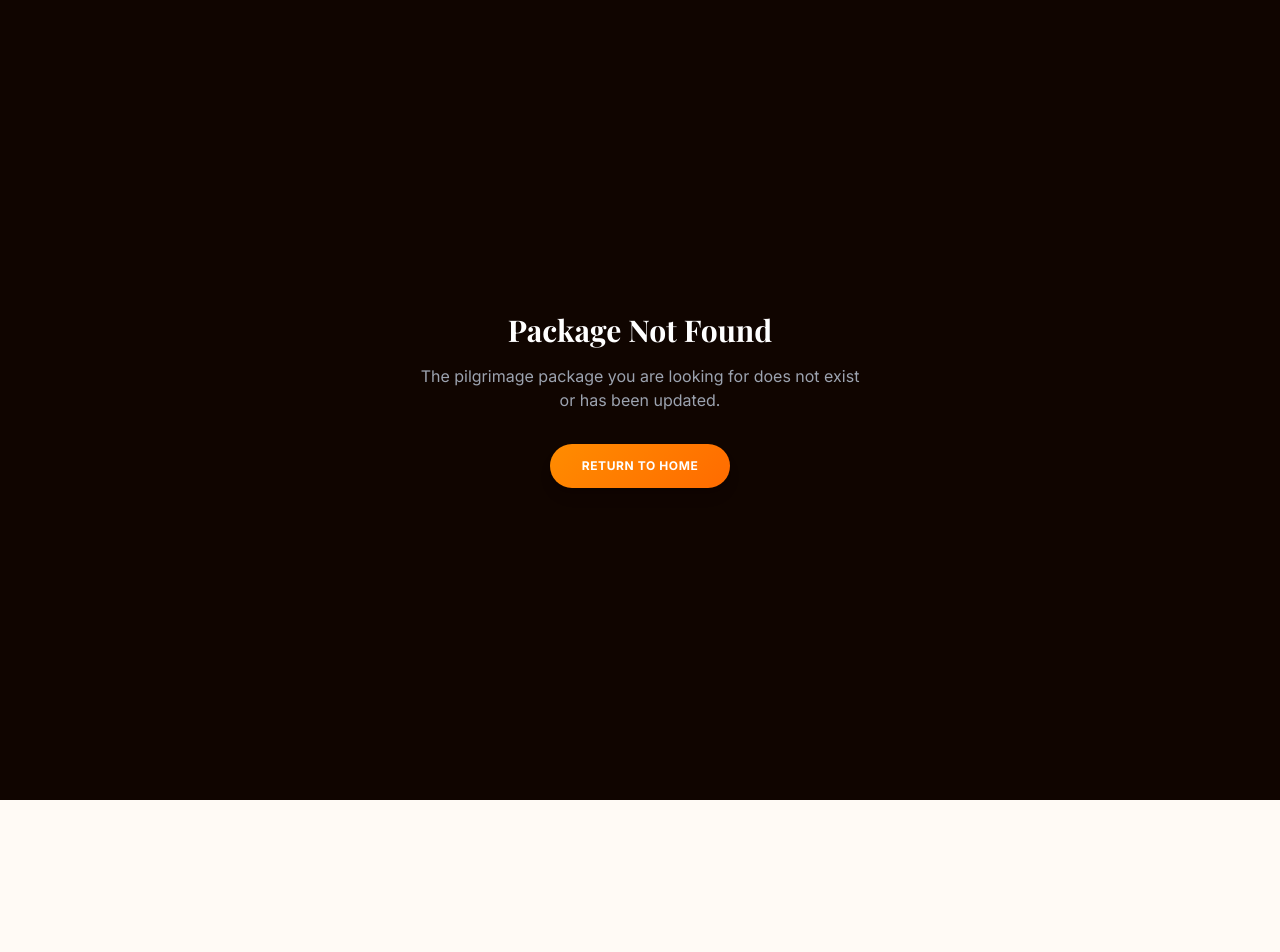
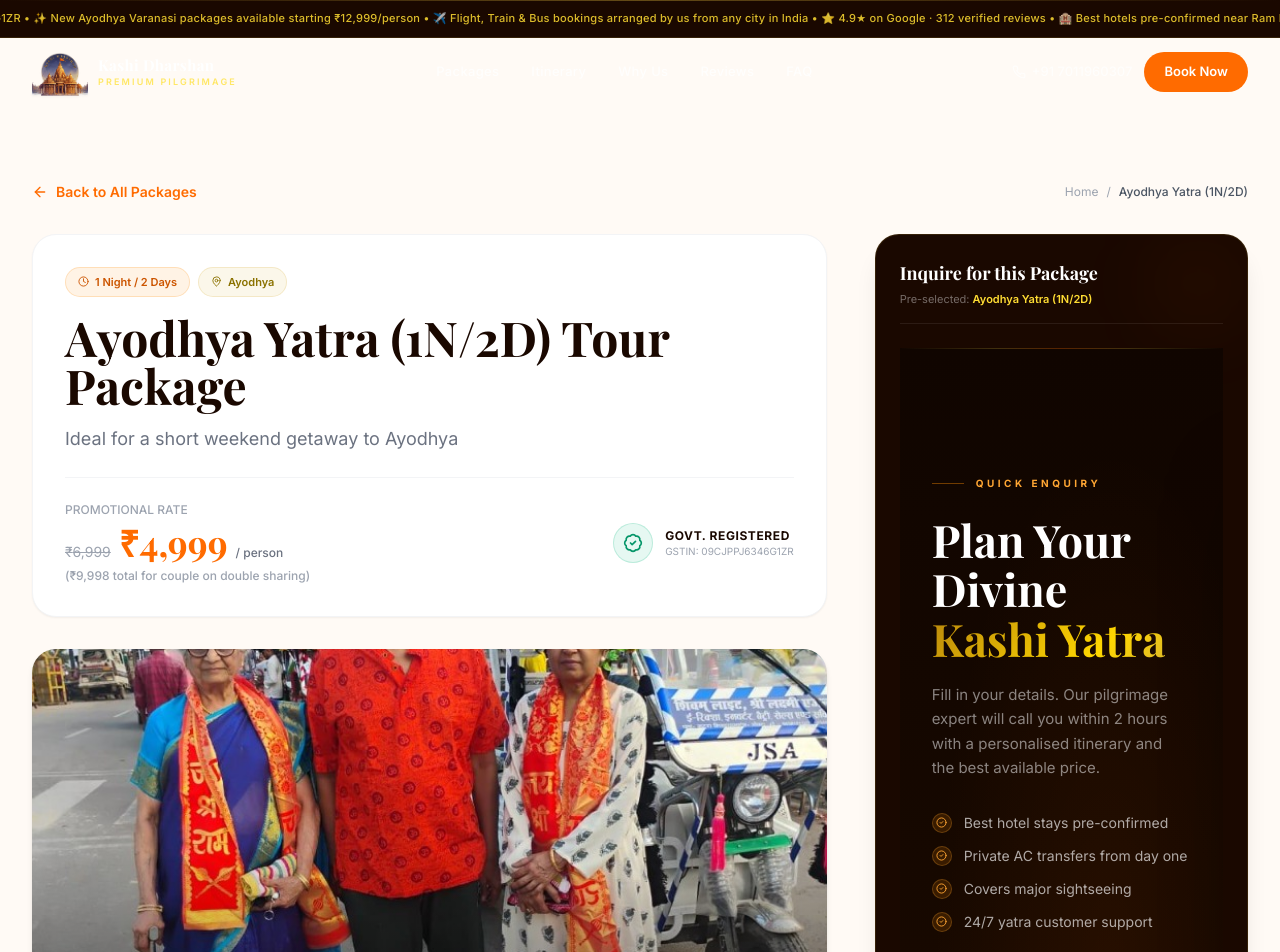
Before and after one commit to ayodhyadharsha-max/kashidarshan, a Next.js app: page /packages/ayodhya-1n-2d in a window 1280 px wide. Before the commit this address had no page. Shown: the top 952 px of the page. Before the commit the page ends 800 px from the top, so only its background shows below. Built offline with nearby package versions, Linux system fonts and the light colour scheme.

Commit message:
feat: Add Same Day and 1N/2D Ayodhya/Varanasi packages, update Hero carousel to show max price of 7999

```diff
--- a/app/packages/[id]/page.tsx
+++ b/app/packages/[id]/page.tsx
@@ -17,6 +17,66 @@ interface PageProps {
 }
 
 const customItineraries: Record<string, { title: string; activities: { time: string; activity: string }[] }[]> = {
+  "ayodhya-same-day": [
+    {
+      title: "Day 1 — Complete Ayodhya Day Sightseeing & Ram Mandir VIP Darshan",
+      activities: [
+        { time: "09:00 AM", activity: "Morning pickup from Ayodhya Airport / Railway Station (or Lucknow, optional). Drive to local hotel/lounge to freshen up." },
+        { time: "10:30 AM", activity: "VIP Ram Mandir Darshan with pre-arranged entry passes. Explore the majestic temple complex and corridors." },
+        { time: "01:30 PM", activity: "Traditional satvik lunch. Visit Hanuman Garhi and Kanak Bhawan temples with our guide." },
+        { time: "04:30 PM", activity: "Explore Ram Ki Paidi ghats, Dashrath Mahal, and take in the local heritage atmosphere." },
+        { time: "06:00 PM", activity: "Attend the divine Saryu River evening Aarti. Transfer back to your departure terminal. Jai Shri Ram!" }
+      ]
+    }
+  ],
+  "varanasi-same-day": [
+    {
+      title: "Day 1 — Complete Varanasi Temples & Ganga Aarti",
+      activities: [
+        { time: "08:30 AM", activity: "Morning pickup from Varanasi Airport / Railway Station. Freshen up and start the yatra." },
+        { time: "09:30 AM", activity: "VIP Kashi Vishwanath Temple Darshan. Visit adjacent Annapurna Mandir and Kaal Bhairav temple." },
+        { time: "01:00 PM", activity: "Traditional Banarasi satvik lunch. Visit Banaras Hindu University (BHU) Vishwanath temple." },
+        { time: "03:00 PM", activity: "Excursion to Sarnath Buddhist site - explore Dhamek Stupa, ancient ruins, and museum." },
+        { time: "05:30 PM", activity: "Experience the spectacular Ganga Aarti at Dashashwamedh Ghat from a pre-booked private boat. Departure drop at Airport/Station." }
+      ]
+    }
+  ],
+  "ayodhya-1n-2d": [
+    {
+      title: "Day 1 — Arrival in Ayodhya & Local Sightseeing",
+      activities: [
+        { time: "Morning", activity: "Arrive at Ayodhya Airport / Railway Station. Meet & greet, transfer to hotel and check-in." },
+        { time: "Afternoon", activity: "Visit Hanuman Garhi, Kanak Bhawan, Dashrath Mahal, and Sugreev Kila." },
+        { time: "Evening", activity: "Attend Saryu River evening Aarti at Ram Ki Paidi. Overnight stay in Ayodhya." }
+      ]
+    },
+    {
+      title: "Day 2 — Ram Mandir VIP Darshan & Departure",
+      activities: [
+        { time: "Morning", activity: "Morning visit to the magnificent new Ram Mandir for VIP Ram Lalla darshan. Visit Karsevakpuram." },
+        { time: "Afternoon", activity: "Check-out from hotel. Final souvenir shopping for Ram Mandir models and local handicrafts." },
+        { time: "Evening", activity: "Transfer to Ayodhya Airport / Railway Station for departure flight/train. Jai Shri Ram!" }
+      ]
+    }
+  ],
+  "varanasi-1n-2d": [
+    {
+      title: "Day 1 — Kashi Vishwanath VIP Darshan & Ganga Aarti",
+      activities: [
+        { time: "Morning", activity: "Arrive at Varanasi Airport / Railway Station. Transfer to hotel, check-in and freshen up." },
+        { time: "Afternoon", activity: "VIP Kashi Vishwanath Mandir Darshan, Annapurna Temple, and Kaal Bhairav Temple." },
+        { time: "Evening", activity: "Witness the magical evening Ganga Aarti from a private boat ride on the holy river. Night stay in Varanasi." }
+      ]
+    },
+    {
+      title: "Day 2 — Sarnath Excursion & Departure",
+      activities: [
+        { time: "Morning", activity: "Drive to Sarnath. Explore Dhamek Stupa, Buddhist monasteries, and Sarnath Museum." },
+        { time: "Afternoon", activity: "Check-out and enjoy a heritage walk. Souvenir shopping for Banarasi silk sarees and metal crafts." },
+        { time: "Evening", activity: "Transfer to Varanasi Airport / Railway Station for departure. Har Har Mahadev!" }
+      ]
+    }
+  ],
   "ayodhya-darshan": [
     {
       title: "Day 1 — Arrival in Ayodhya & Saryu Aarti",
--- a/components/Hero.tsx
+++ b/components/Hero.tsx
@@ -21,27 +21,39 @@ const particles = [
 
 const slides = [
   {
-    id: "ayodhya-darshan",
-    name: "Kashi Darshan Package",
-    duration: "2 NIGHTS / 3 DAYS",
-    price: "7,499",
-    description: "Experience the spiritual essence of Kashi with VIP Vishwanath Darshan, Ganga Aarti, and local heritage tours.",
+    id: "ayodhya-same-day",
+    name: "Ayodhya Same Day Tour",
+    duration: "SAME DAY TOUR",
+    price: "5,999",
+    priceSuffix: " (For 3 Pax)",
+    description: "Complete Ayodhya day tour with private AC Cab and a dedicated Driver-cum-Guide. Perfect for visiting Ram Mandir and Hanuman Garhi.",
     image: "/gallery/gallery-1.jpg",
   },
   {
-    id: "ayodhya-varanasi",
-    name: "Kashi Prayagraj Tour",
-    duration: "3 NIGHTS / 4 DAYS",
-    price: "12,999",
-    description: "A sacred journey combining the spiritual vibes of Varanasi with a holy bath at Prayagraj Triveni Sangam.",
+    id: "varanasi-same-day",
+    name: "Varanasi Same Day Tour",
+    duration: "SAME DAY TOUR",
+    price: "7,999",
+    priceSuffix: " (For 3 Pax)",
+    description: "Varanasi local temples sightseeing with private AC Cab and dedicated Driver-cum-Guide. Includes Kashi Vishwanath and Ganga Aarti boat ride.",
     image: "/gallery/gallery-2.jpg",
   },
   {
-    id: "ayodhya-prayagraj-varanasi",
-    name: "Kashi Ayodhya Varanasi Package",
-    duration: "4 NIGHTS / 5 DAYS",
-    price: "15,999",
-    description: "The complete divine circuit covering Kashi Vishwanath, Triveni Sangam, and Ayodhya Ram Mandir VIP Darshan.",
+    id: "ayodhya-1n-2d",
+    name: "Ayodhya Yatra (1N/2D)",
+    duration: "1 NIGHT / 2 DAYS",
+    price: "4,999",
+    priceSuffix: " / Person",
+    description: "Blessed short pilgrimage package for Ram Mandir VIP Darshan, Saryu Aarti, and local temple visits with private AC transport.",
+    image: "/gallery/gallery-4.jpg",
+  },
+  {
+    id: "varanasi-1n-2d",
+    name: "Varanasi Yatra (1N/2D)",
+    duration: "1 NIGHT / 2 DAYS",
+    price: "4,999",
+    priceSuffix: " / Person",
+    description: "Seek the blessings of Lord Shiva at Kashi Vishwanath. Includes comfortable hotel stay, Ganga Aarti private boat ride, and AC transfers.",
     image: "/gallery/gallery-3.jpg",
   }
 ];
@@ -197,7 +209,7 @@ export default function Hero() {
             <div className="inline-flex items-center gap-2.5 bg-saffron-500/15 border border-saffron-500/25 text-saffron-400 px-5 py-2.5 rounded-full text-[11px] sm:text-xs font-bold uppercase tracking-wider mb-6">
               <span>{currentSlide.duration}</span>
               <span className="text-white/20">|</span>
-              <span className="text-white">Starting From ₹{currentSlide.price} / Person</span>
+              <span className="text-white">Starting From ₹{currentSlide.price}{currentSlide.priceSuffix}</span>
             </div>
 
             {/* Bold Playfair Headline */}
--- a/components/LeadCapture.tsx
+++ b/components/LeadCapture.tsx
@@ -14,6 +14,10 @@ const WEB3FORMS_KEY      = "c79c0151-6af3-404d-9736-d65fe15d1e6b";
 const REDIRECT    = "/thank-you";
 
 const TOURS = [
+  "Ayodhya Same Day Tour (For 3 Persons)",
+  "Varanasi Same Day Tour (For 3 Persons)",
+  "Ayodhya Yatra (1N/2D)",
+  "Varanasi Yatra (1N/2D)",
   "Ayodhya Darshan (2N/3D)",
   "Ayodhya Varanasi (3N/4D)",
   "Ayodhya Prayagraj Varanasi (4N/5D)",
@@ -251,6 +255,10 @@ function LeadForm({ defaultTour, tokenAmount, setTokenAmount }: { defaultTour?:
       const mode = typeof detail === "object" ? detail?.mode : undefined;
 
       const tourMapping: Record<string, string> = {
+        "ayodhya-same-day": "Ayodhya Same Day Tour (For 3 Persons)",
+        "varanasi-same-day": "Varanasi Same Day Tour (For 3 Persons)",
+        "ayodhya-1n-2d": "Ayodhya Yatra (1N/2D)",
+        "varanasi-1n-2d": "Varanasi Yatra (1N/2D)",
         "ayodhya-darshan": "Ayodhya Darshan (2N/3D)",
         "ayodhya-varanasi": "Ayodhya Varanasi (3N/4D)",
         "ayodhya-prayagraj-varanasi": "Ayodhya Prayagraj Varanasi (4N/5D)",
--- a/components/Packages.tsx
+++ b/components/Packages.tsx
@@ -8,6 +8,98 @@ import { Check, MessageCircle, Clock, MapPin, Hotel, Car, UserCheck, Ticket, Spa
 const WA_NUMBER = "917011960307";
 
 export const packages = [
+  {
+    id: "ayodhya-same-day",
+    name: "Ayodhya Same Day Tour",
+    subtitle: "Complete day trip with private AC cab & driver cum guide",
+    duration: "Same Day Tour",
+    cities: ["Ayodhya"],
+    price: 5999,
+    originalPrice: 8999,
+    image: "/gallery/gallery-1.jpg",
+    popular: false,
+    featured: false,
+    ctaText: "Get Tour Details",
+    accent: "#FF6B00",
+    features: [
+      "Private AC Cab for entire tour",
+      "Dedicated Driver cum Guide",
+      "VIP Ram Mandir Pass assistance",
+      "Hanuman Garhi & Saryu River Aarti",
+      "All toll, parking & driver charges included",
+      "Package price valid for up to 3 persons",
+    ],
+    note: "Perfect for a quick one-day pilgrimage",
+  },
+  {
+    id: "varanasi-same-day",
+    name: "Varanasi Same Day Tour",
+    subtitle: "Complete day trip with private AC cab & driver cum guide",
+    duration: "Same Day Tour",
+    cities: ["Varanasi"],
+    price: 7999,
+    originalPrice: 10999,
+    image: "/gallery/gallery-2.jpg",
+    popular: false,
+    featured: false,
+    ctaText: "Get Tour Details",
+    accent: "#D4AF37",
+    features: [
+      "Private AC Cab for entire tour",
+      "Dedicated Driver cum Guide",
+      "Kashi Vishwanath VIP Darshan assistance",
+      "Ganga Aarti & private boat ride on Ganga",
+      "All toll, parking & driver charges included",
+      "Package price valid for up to 3 persons",
+    ],
+    note: "Covers all major temples in a single day",
+  },
+  {
+    id: "ayodhya-1n-2d",
+    name: "Ayodhya Yatra (1N/2D)",
+    subtitle: "Ideal for a short weekend getaway to Ayodhya",
+    duration: "1 Night / 2 Days",
+    cities: ["Ayodhya"],
+    price: 9998,
+    originalPrice: 13998,
+    image: "/gallery/gallery-4.jpg",
+    popular: false,
+    featured: false,
+    ctaText: "Get Tour Details",
+    accent: "#FF6B00",
+    features: [
+      "1 Night Comfortable Hotel Stay",
+      "Private AC Cab for local transfers",
+      "VIP Ram Mandir Darshan assistance",
+      "Hanuman Garhi & Kanak Bhawan visits",
+      "Driver cum Guide support",
+      "24/7 Yatra Assistance",
+    ],
+    note: "₹4,999 / person (₹9,998 for couple)",
+  },
+  {
+    id: "varanasi-1n-2d",
+    name: "Varanasi Yatra (1N/2D)",
+    subtitle: "Short devotional getaway to holy Kashi",
+    duration: "1 Night / 2 Days",
+    cities: ["Varanasi"],
+    price: 9998,
+    originalPrice: 13998,
+    image: "/gallery/gallery-3.jpg",
+    popular: false,
+    featured: false,
+    ctaText: "Get Tour Details",
+    accent: "#D4AF37",
+    features: [
+      "1 Night Comfortable Hotel Stay",
+      "Private AC Cab for local transfers",
+      "Kashi Vishwanath VIP Darshan assistance",
+      "Sarnath Buddhist site excursion",
+      "Driver cum Guide support",
+      "24/7 Yatra Assistance",
+    ],
+    note: "₹4,999 / person (₹9,998 for couple)",
+  },
   {
     id: "ayodhya-darshan",
     name: "Ayodhya Darshan",
```
